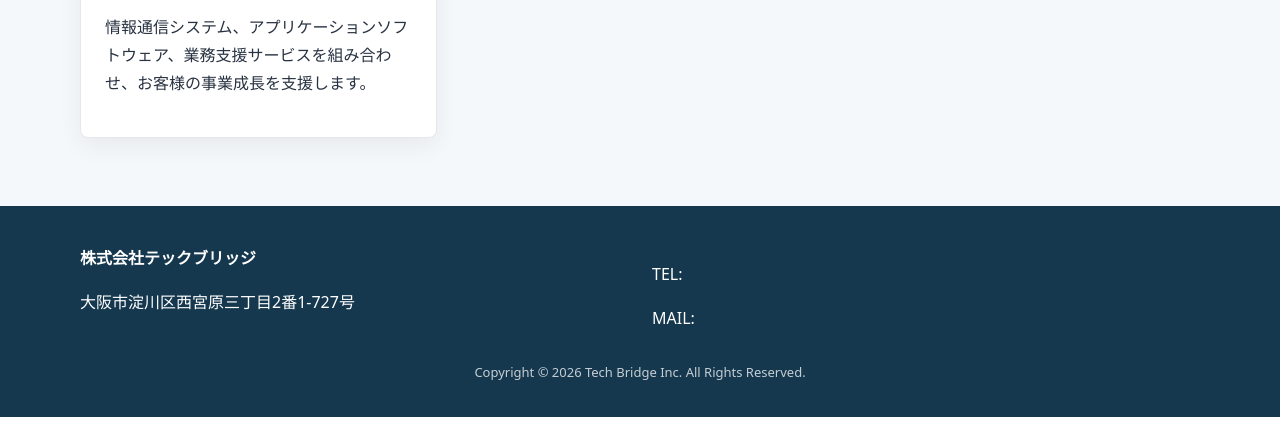
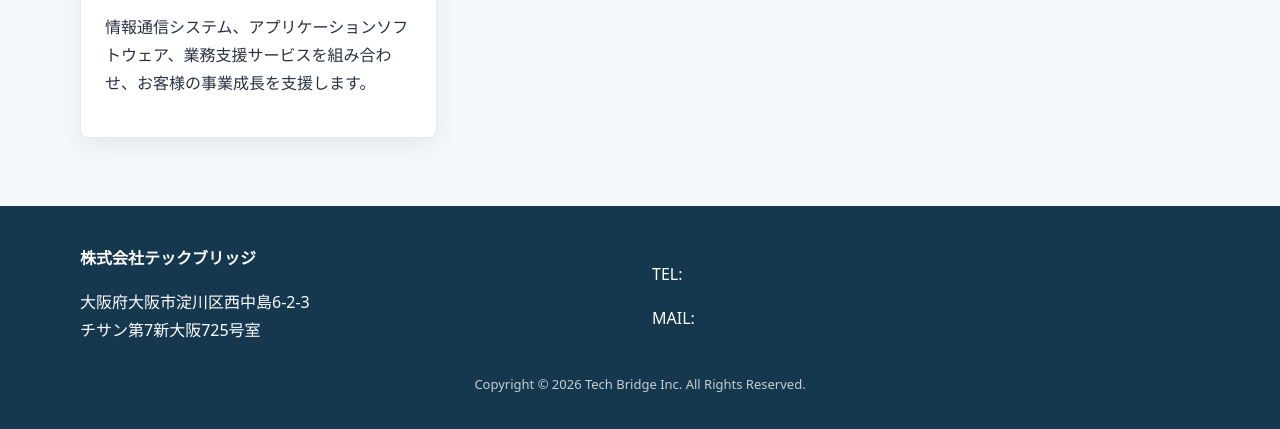
Before and after one commit to jcsys/techb.co.jp, a website: page public-site/index.html in a window 1280 px wide. Shown: the part 2591-3020 px from the top of the page. Drawn offline with Linux system fonts and the light colour scheme.

Commit message:
Update footer address in index.html

```diff
--- a/public-site/index.html
+++ b/public-site/index.html
@@ -53,7 +53,7 @@
     <div class="container footer-grid">
       <div>
         <strong>株式会社テックブリッジ</strong>
-        <p>大阪市淀川区西宮原三丁目2番1-727号</p>
+        <p>大阪府大阪市淀川区西中島6-2-3<br>チサン第7新大阪725号室</p>
       </div>
       <div>
         <p>TEL: </p>
```
